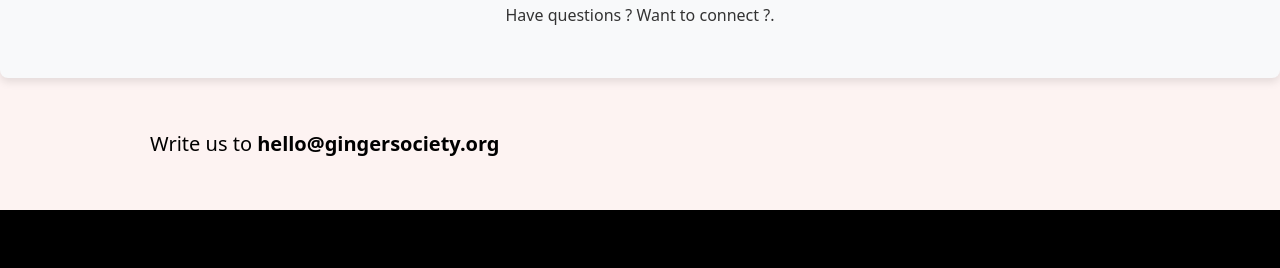
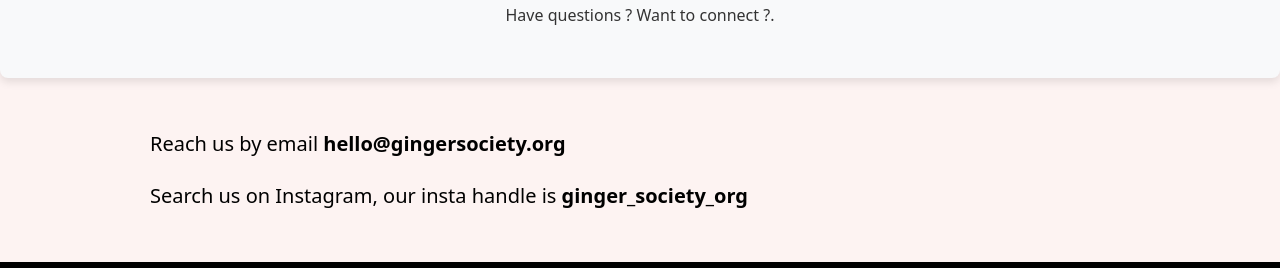
Before and after one commit to ginger-society/ginger-society-website, an Astro site: page /contact in a window 1280 px wide. Shown: the part 224-492 px from the top of the page. Built offline with nearby package versions, Linux system fonts and the light colour scheme; Astro itself is replaced by a stand-in of ours.

Commit message:
feat: added insta handle

```diff
--- a/src/pages/contact.astro
+++ b/src/pages/contact.astro
@@ -10,7 +10,11 @@ import PageHeader from "../components/PageHeader.astro";
   />
 
   <div class="container">
-    <p>Write us to <strong>hello@gingersociety.org</strong></p>
+    <p>Reach us by email <strong>hello@gingersociety.org</strong></p>
+    <p>
+      Search us on Instagram, our insta handle is <strong
+        >ginger_society_org</strong>
+    </p>
   </div>
 </Layout>
 
```
